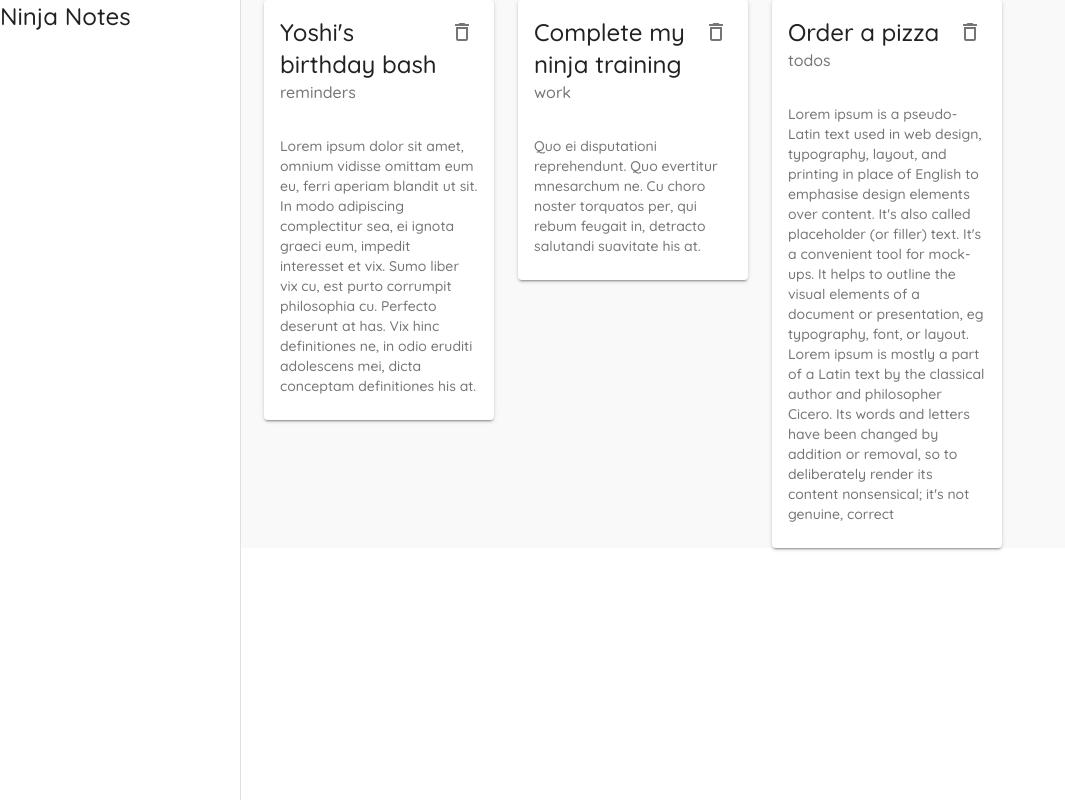
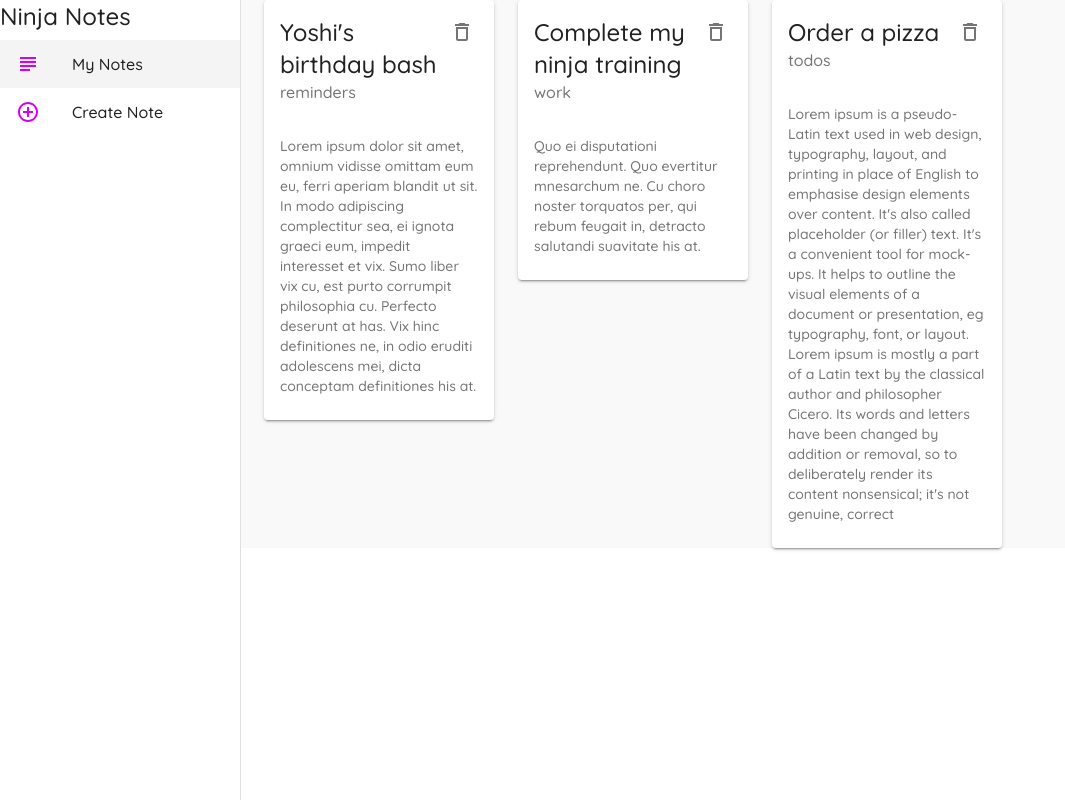
Before and after one commit to alexandrepalota/react-mui-v4, a React (Create React App) app: page / in a window 1280 px wide. Shown: the whole page, without its empty margins (0-1065 px from the left). Built offline with nearby package versions, Linux system fonts and the light colour scheme; data requests are answered from the project's data file.

Commit message:
Link list no menu lateral

```diff
--- a/src/components/Layout.jsx
+++ b/src/components/Layout.jsx
@@ -1,5 +1,7 @@
 import { makeStyles } from "@material-ui/core"
-import { Drawer, Typography } from "@material-ui/core"
+import { Drawer, Typography, List, ListItem, ListItemIcon, ListItemText } from "@material-ui/core"
+import { AddCircleOutline, SubjectOutlined } from "@material-ui/icons"
+import { useLocation, useNavigate } from "react-router"
 
 const drawerWidth = 240
 
@@ -16,11 +18,29 @@
     },
     drawerPaper: {
         width: drawerWidth
+    },
+    active: {
+        backgroundColor: '#f4f4f4'
     }
 })
 
 export default function Layout({ children }) {
     const classes = useStyles()
+    const navigate = useNavigate()
+    const location = useLocation()
+
+    const menuItems = [
+        {
+            text: 'My Notes',
+            icon: <SubjectOutlined color='secondary'/>,
+            path: '/'
+        },
+        {
+            text: 'Create Note',
+            icon: <AddCircleOutline color='secondary'/>,
+            path: '/create'
+        }
+    ]
     return (
         <div className={classes.root}>
             <Drawer
@@ -34,6 +54,19 @@
                         Ninja Notes
                     </Typography>
                 </div>
+                {/* list /links */}
+                <List>
+                    {menuItems.map(item => (
+                        <ListItem
+                            key={item.text}
+                            button
+                            onClick={() => navigate(item.path)}
+                            className={location.pathname == item.path ? classes.active : null}>
+                            <ListItemIcon>{item.icon}</ListItemIcon>
+                            <ListItemText primary={item.text} />
+                        </ListItem>
+                    ))}
+                </List>
             </Drawer>
             <div className={classes.page}>
                 {children}
--- a/src/pages/Notes.jsx
+++ b/src/pages/Notes.jsx
@@ -1,6 +1,5 @@
 import { useState, useEffect } from "react"
 import Grid from "@material-ui/core/Grid"
-import Paper from "@material-ui/core/Paper"
 import Container from "@material-ui/core/Container"
 import NoteCard from "../components/NoteCard"
 
```
